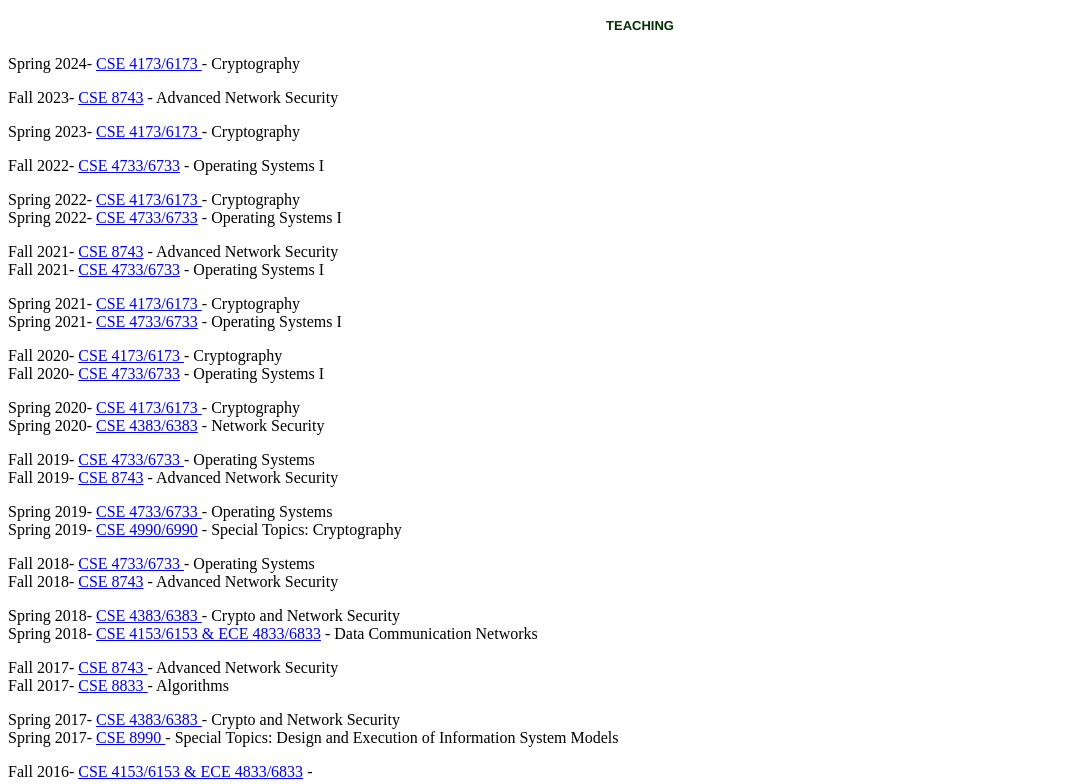
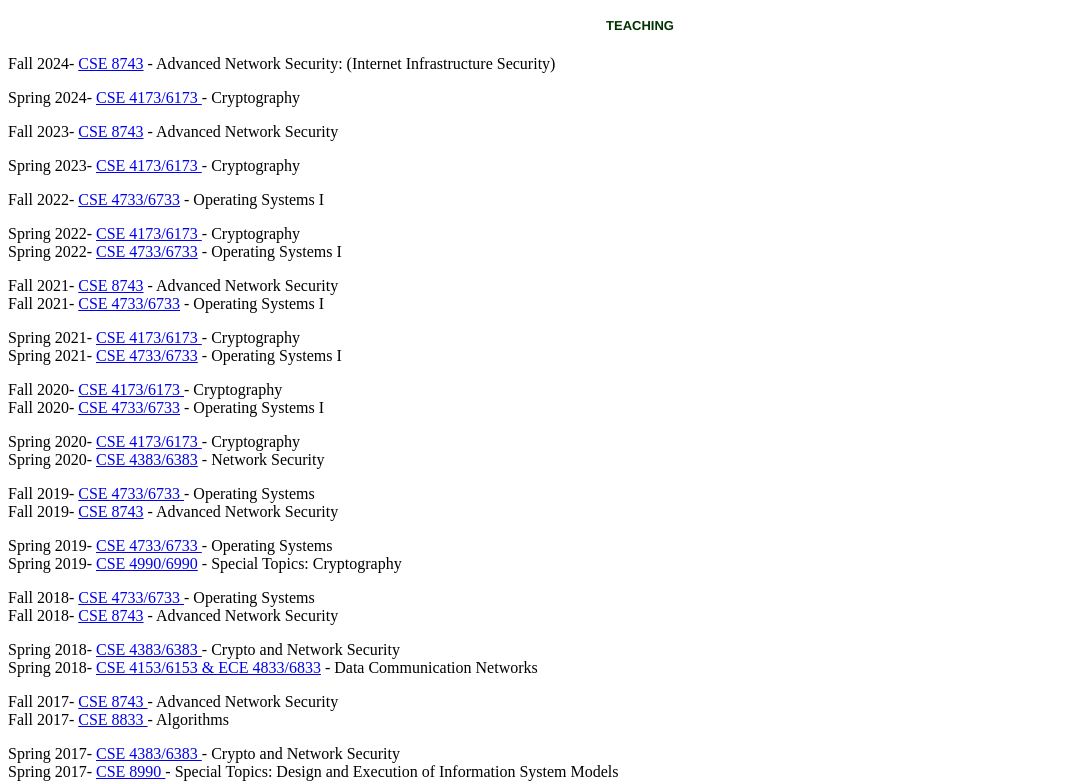
Before and after one commit to ramkumarmsu/ramkumarmsu.github.io, a plain HTML site: page teaching.html in a window 1280 px wide. Shown: the part 228-1012 px from the top of the page, without its empty margins (0-1077 px from the left). Drawn offline with Linux system fonts and the light colour scheme.

Commit message:
f24teaching

```diff
--- a/teaching.html
+++ b/teaching.html
@@ -31,6 +31,9 @@ height: 217px;" usemap="#tbanner">
  style="font-family: helvetica,arial,sans-serif; color: rgb(0, 51, 0);">
 <h1> <font size="-1">TEACHING</font></h1>
 </center>
+Fall 2024- <a href="f248743.html">CSE 8743</a> -
+Advanced Network Security: (Internet Infrastructure Security)<br>
+<p>
 Spring 2024- <a href="s244173.html">CSE 4173/6173 </a> - Cryptography<br>
 <p>
 Fall 2023- <a href="f238743.html">CSE 8743</a> -
```
